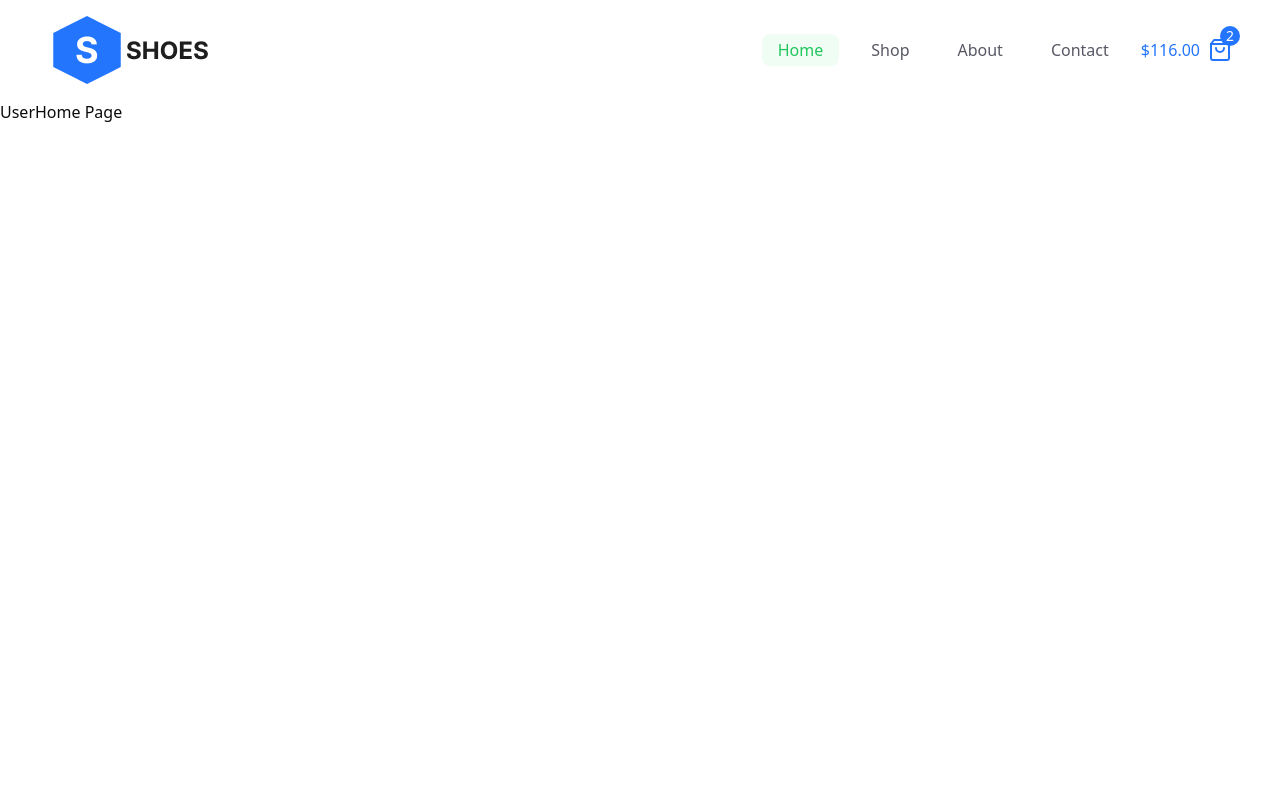
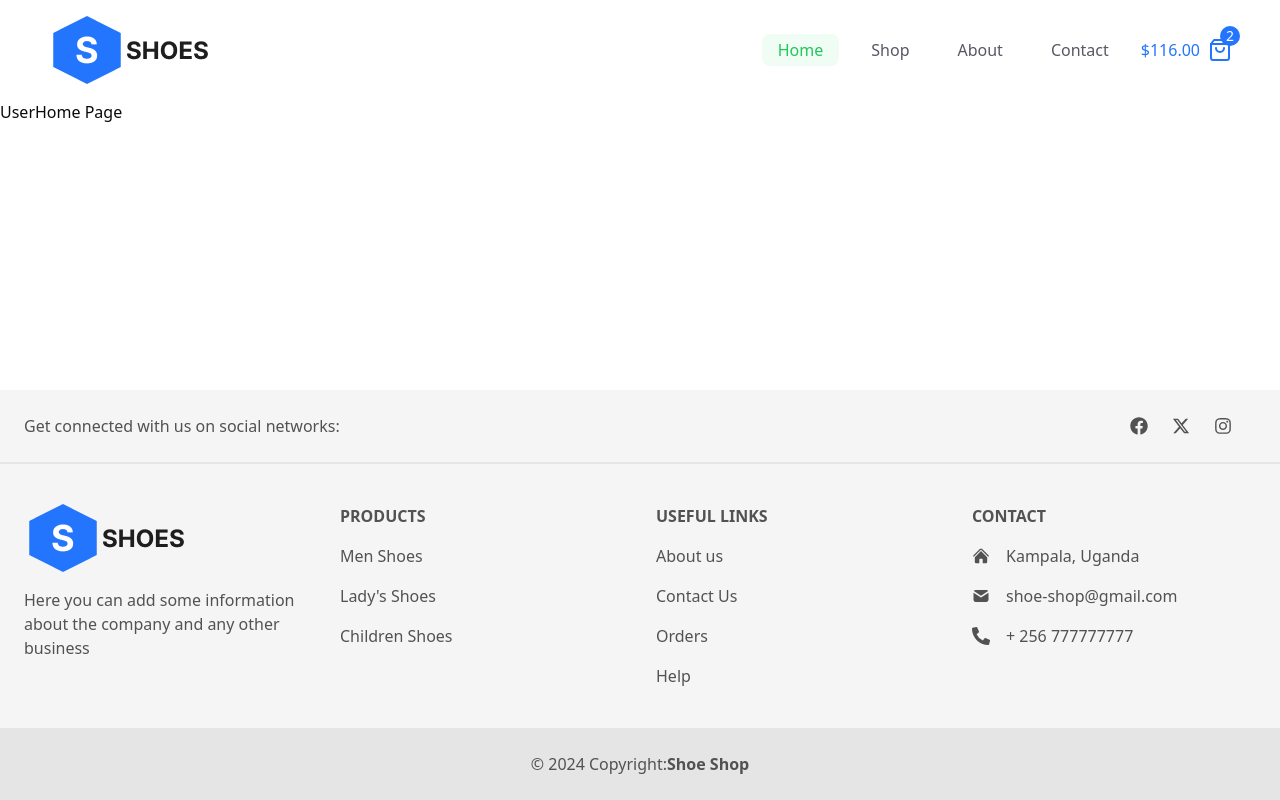
Before and after one commit to baliddeki/ovo-frontend, a React (Vite) app: page / in a window 1280 px wide. Built offline with nearby package versions, Linux system fonts and the light colour scheme.

Commit message:
added footer to users page

```diff
--- /dev/null
+++ b/src/components/user-components/UserFooter.tsx
@@ -0,0 +1,121 @@
+import {FaFacebook, FaInstagram, FaPhoneAlt} from "react-icons/fa";
+import {FaXTwitter} from "react-icons/fa6";
+import logo from "/full-logo.png"
+import {Link} from "react-router-dom";
+import {HiHome} from "react-icons/hi2";
+import {TbMailFilled} from "react-icons/tb";
+const UserFooter = ()=>{
+    const copyRight = new Date().getFullYear();
+    return (
+        <footer
+            className="mt-auto bg-neutral-100 text-center text-neutral-600 lg:text-left">
+                <div
+                    className="flex items-center justify-center border-b-2 border-neutral-200 p-6 lg:justify-between">
+                    <div className="mr-12 hidden lg:block">
+                        <span>Get connected with us on social networks:</span>
+                    </div>
+                    {/* <!-- Social network icons container --> */}
+                    <div className="flex justify-center">
+                        <a className="mr-6 text-neutral-600">
+                            <FaFacebook className={"text-lg hover:text-blue-5 hover:scale-125 duration-300"}/>
+                        </a>
+                        <a className="mr-6 text-neutral-600">
+                           <FaXTwitter className={"text-lg hover:text-blue-5 hover:scale-125 duration-300"}/>
+                        </a>
+
+                        <a className="mr-6 text-neutral-600">
+                           <FaInstagram className={"text-lg hover:text-blue-5 hover:scale-125 duration-300"}/>
+                        </a>
+                    </div>
+                </div>
+
+                {/* <!-- Main container div: holds the entire content of the footer, including four sections (TW Elements, Products, Useful links, and Contact), with responsive styling and appropriate padding/margins. --> */}
+                <div className="mx-6 py-10 text-center md:text-left">
+                    <div className="grid-1 grid gap-8 md:grid-cols-2 lg:grid-cols-4">
+                        {/* <!-- TW Elements section --> */}
+                        <div className="">
+                            <div
+                                className="mb-4 flex items-center justify-center font-semibold uppercase md:justify-start">
+                                <img src={logo} alt={"Company Logo"}/>
+                            </div>
+                            <p>
+                                Here you can add some information about the company and any other business
+                            </p>
+                        </div>
+                        {/* <!-- Products section --> */}
+                        <div className="">
+                            <h6
+                                className="mb-4 flex justify-center font-semibold uppercase md:justify-start">
+                                Products
+                            </h6>
+                            <p className="mb-4">
+                                <a className="text-neutral-600"
+                                >Men Shoes</a>
+                            </p>
+                            <p className="mb-4">
+                                <a className="text-neutral-600"
+                                >Lady's Shoes</a>
+                            </p>
+                            <p className="mb-4">
+                                <a className="text-neutral-600"
+                                >Children Shoes</a>
+                            </p>
+                        </div>
+                        {/* <!-- Useful links section --> */}
+                        <div className="">
+                            <h6
+                                className="mb-4 flex justify-center font-semibold uppercase md:justify-start">
+                                Useful links
+                            </h6>
+                            <p className="mb-4 ">
+                                <Link to={"/about"} className="text-neutral-600 hover:text-green-5 duration-300"
+                                >About us</Link>
+                            </p>
+                            <p className="mb-4 ">
+                                <Link to={"/contact"} className="text-neutral-600 hover:text-green-5 duration-300"
+                                >Contact Us</Link>
+                            </p>
+                            <p className="mb-4 ">
+                                <a className="text-neutral-600 hover:text-green-5 duration-300"
+                                >Orders</a>
+                            </p>
+                            <p>
+                                <a className="text-neutral-600 hover:text-green-5 duration-300"
+                                >Help</a>
+                            </p>
+                        </div>
+                        {/* <!-- Contact section --> */}
+                        <div>
+                            <h6
+                                className="mb-4 flex justify-center font-semibold uppercase md:justify-start">
+                                Contact
+                            </h6>
+                            <p className="mb-4 flex items-center justify-center gap-4 md:justify-start">
+                               <HiHome className={"text-lg"}/>
+                                Kampala, Uganda
+                            </p>
+                            <p className="mb-4 flex items-center justify-center gap-4 md:justify-start">
+                               <TbMailFilled className={"text-lg"}/>
+                                shoe-shop@gmail.com
+                            </p>
+                            <p className="mb-4 flex items-center justify-center gap-4 md:justify-start">
+                               <FaPhoneAlt className={"text-lg"}/>
+                                + 256 777777777
+                            </p>
+                        </div>
+                    </div>
+                </div>
+
+                {/* <!--Copyright section--> */}
+                <div className="bg-neutral-200 p-6 text-center">
+                    <span>© {copyRight} Copyright:</span>
+                    <a
+                        className="font-semibold text-neutral-600"
+
+                    >Shoe Shop</a>
+                </div>
+            </footer>
+    )
+}
+
+export default UserFooter
--- a/src/layouts/UserLayout.tsx
+++ b/src/layouts/UserLayout.tsx
@@ -1,12 +1,14 @@
 import {Outlet} from "react-router-dom";
 import UserHeader from "@/components/user-components/UserHeader.tsx";
+import UserFooter from "@/components/user-components/UserFooter.tsx";
 
 const UserLayout = ()=>{
     return (
         <>
-            <div>
+            <div className={"flex flex-col min-h-screen"}>
                 <UserHeader/>
                 <Outlet />
+               <UserFooter/>
             </div>
         </>
     )
```
